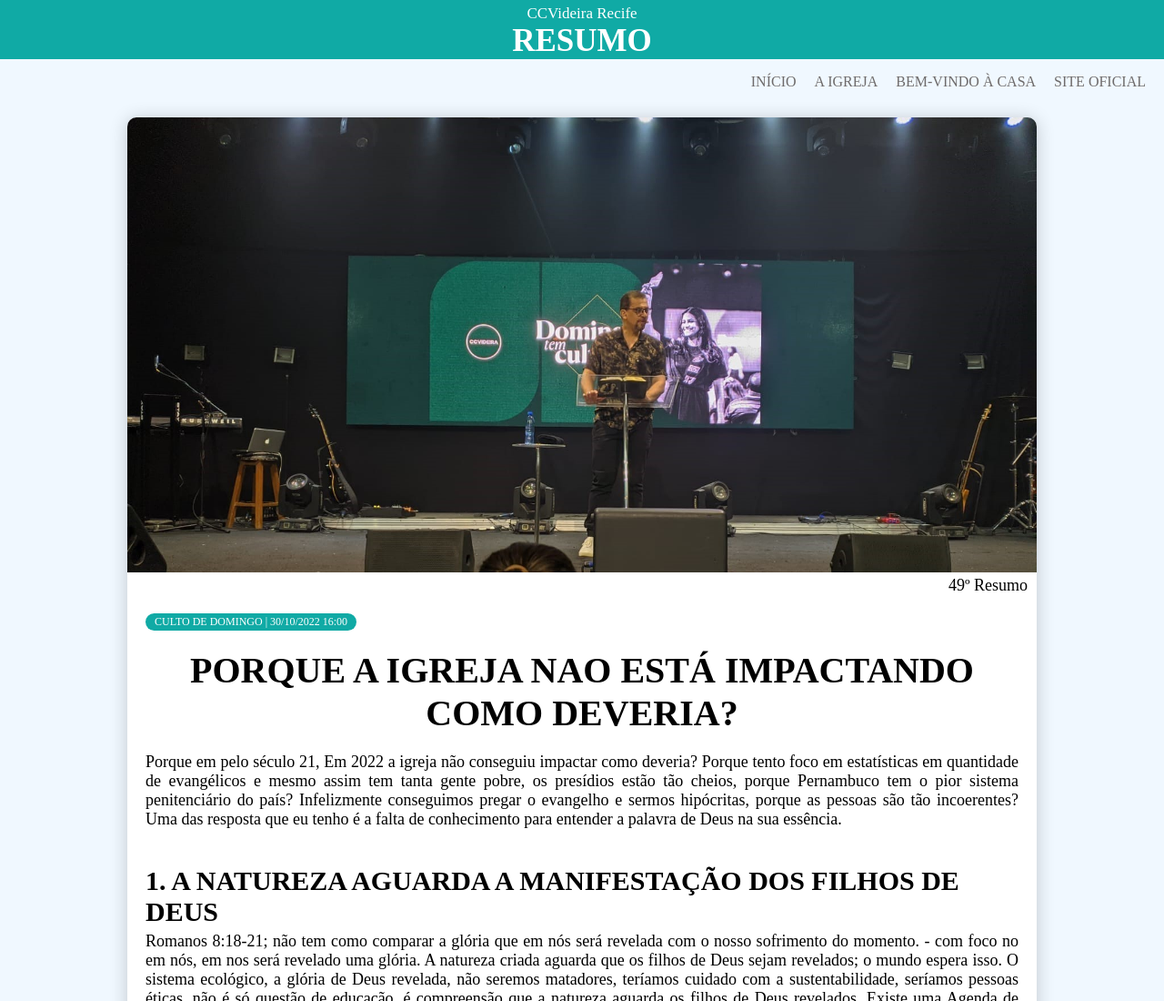
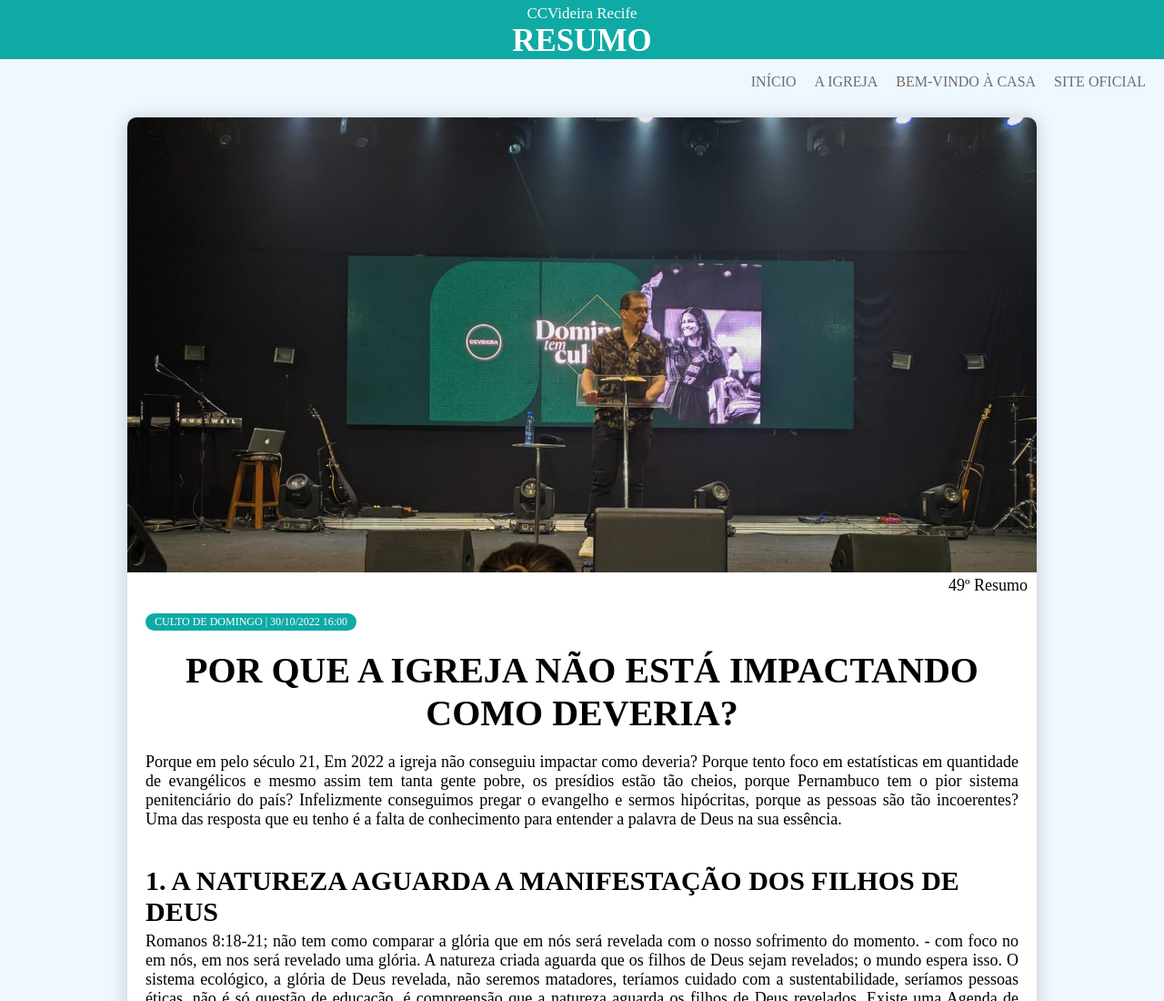
Before and after one commit to DevCaioRocha/ResumoDosCultos, a plain HTML site: page resumos/resumo(10-49).html in a window 1280 px wide. Shown: the top 1100 px of the page at 91% size. Drawn offline with Linux system fonts and the light colour scheme.

Commit message:
correção ortografica

```diff
--- a/resumos/resumo(10-49).html
+++ b/resumos/resumo(10-49).html
@@ -46,7 +46,7 @@
         <div class="card-body">
             <span class="tag tag-teal">CULTO DE DOMINGO | 30/10/2022 16:00 </span>
             <h1 style="font-size:40px">
-                porque a igreja nao está impactando como deveria?
+                por que a igreja não está impactando como deveria?
             </h1>
             <p>
                 Porque em pelo século 21, Em 2022 a igreja não conseguiu impactar como deveria?
```
Also changed, not shown: index.html (+1 -1 lines).
